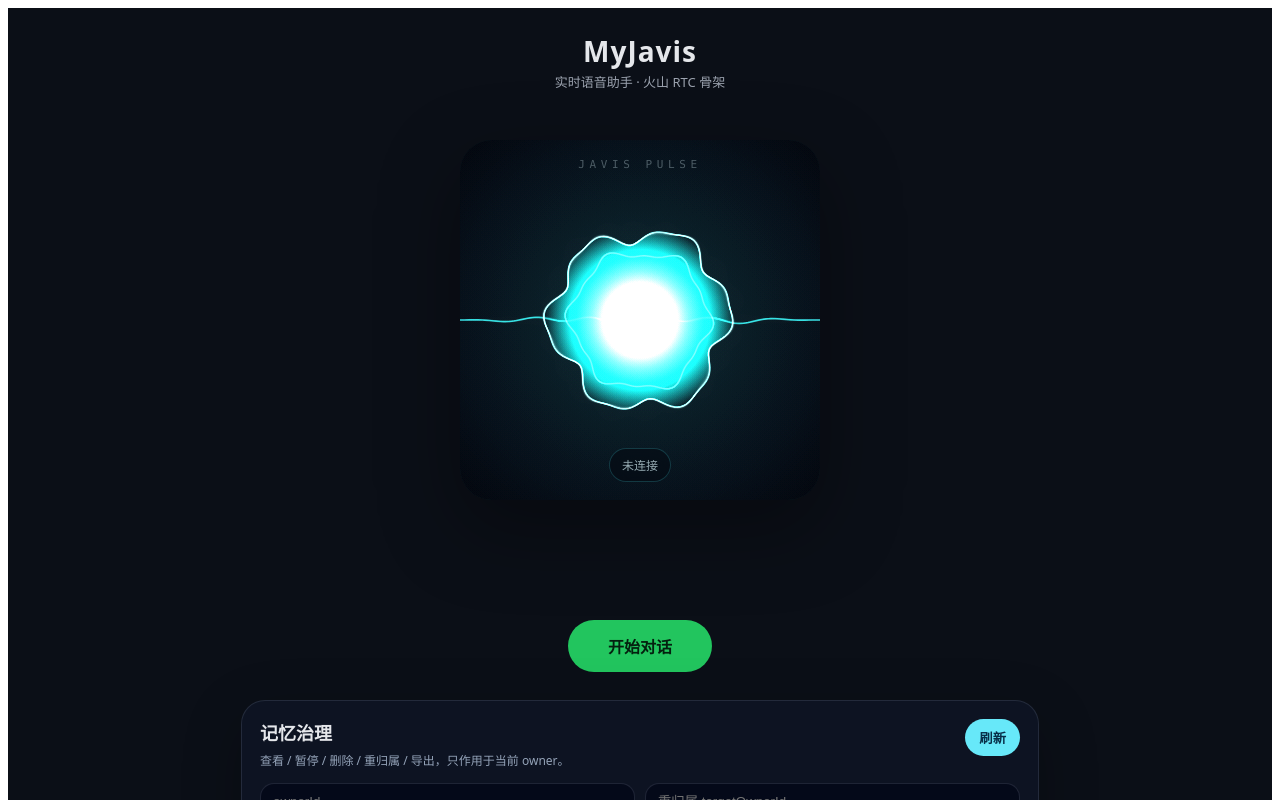
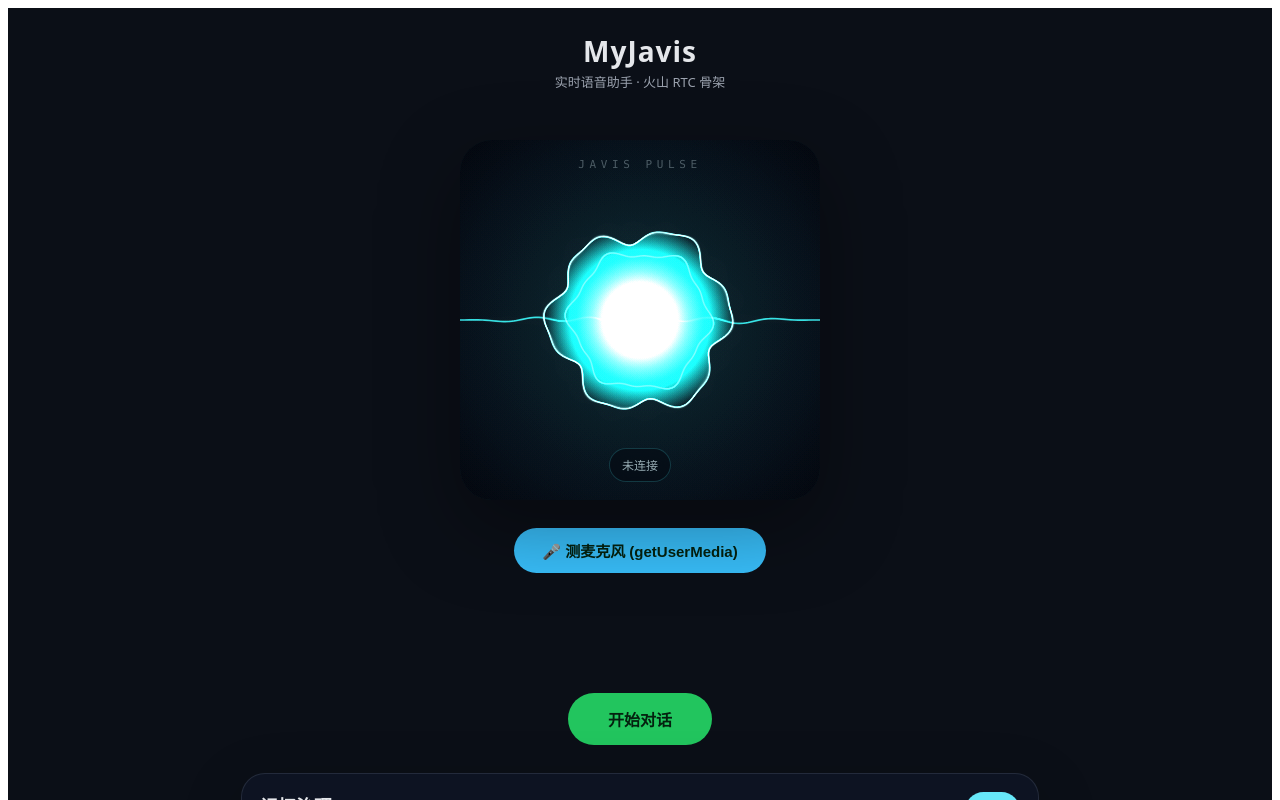
Before and after one commit to Hahaxiong838383/MyJavis, a React (Vite) app in the folder apps/web/: page / in a window 1280 px wide. Shown: the top 800 px of the page. Built offline with nearby package versions, Linux system fonts and the light colour scheme.

Commit message:
test(myjavis): 加临时 mic-test 按钮验 WKWebView getUserMedia 命门

```diff
--- a/apps/web/src/App.tsx
+++ b/apps/web/src/App.tsx
@@ -1,3 +1,4 @@
+import { useState } from 'react';
 import { useVoiceRtc } from './useVoiceRtc';
 import { useAppStore } from './store';
 import { PulseOrb } from './components/PulseOrb';
@@ -22,6 +23,24 @@ export default function App() {
   const subtitle = useAppStore((s) => s.subtitle);
   const userSubtitle = useAppStore((s) => s.userSubtitle);
 
+  // [临时·mic-test] 验证 WKWebView 是否放行 getUserMedia（无需火山凭据）。命门验完即可删。
+  const [micResult, setMicResult] = useState<'idle' | 'testing' | 'ok' | 'fail'>('idle');
+  const [micErr, setMicErr] = useState('');
+  const testMic = async () => {
+    setMicResult('testing');
+    setMicErr('');
+    try {
+      const stream = await navigator.mediaDevices.getUserMedia({ audio: true });
+      stream.getTracks().forEach((t) => t.stop()); // 停掉测试流，PulseOrb 自己会再开
+      setMicResult('ok');
+    } catch (e) {
+      setMicResult('fail');
+      setMicErr(e instanceof Error ? `${e.name}: ${e.message}` : String(e));
+    }
+  };
+  // 测麦克风成功后把律动球顶成 listening，直观看它是否随说话起伏。
+  const orbPhase = micResult === 'ok' && voiceStatus === 'idle' ? 'listening' : voiceStatus;
+
   return (
     <div style={styles.page}>
       <header style={styles.header}>
@@ -30,7 +49,16 @@ export default function App() {
       </header>
 
       <main style={styles.main}>
-        <PulseOrb phase={voiceStatus} label={connecting ? PHASE_LABEL[connectPhase] ?? '连接中…' : STATUS_LABEL[voiceStatus]} />
+        <PulseOrb phase={orbPhase} label={connecting ? PHASE_LABEL[connectPhase] ?? '连接中…' : STATUS_LABEL[orbPhase]} />
+
+        {/* [临时·mic-test] 验 WKWebView getUserMedia 命门，验完删此块 */}
+        <div style={styles.micTest}>
+          <button style={{ ...styles.btn, ...styles.btnMic }} disabled={micResult === 'testing'} onClick={() => void testMic()}>
+            🎤 {micResult === 'testing' ? '请求麦克风中…' : '测麦克风 (getUserMedia)'}
+          </button>
+          {micResult === 'ok' && <p style={styles.micOk}>✅ getUserMedia 成功，麦克风已授权。对着说话，律动球应随声起伏。</p>}
+          {micResult === 'fail' && <p style={styles.micFail}>❌ getUserMedia 失败：{micErr}（WKWebView 拒绝媒体捕获，需补 webview 权限处理）</p>}
+        </div>
 
         <div style={styles.captions}>
           {userSubtitle && (
@@ -96,5 +124,9 @@ const styles: Record<string, React.CSSProperties> = {
   btn: { padding: '14px 40px', borderRadius: 999, border: 'none', fontSize: 16, fontWeight: 700, cursor: 'pointer' },
   btnPrimary: { background: '#22c55e', color: '#04210f' },
   btnStop: { background: '#ef4444', color: '#fff' },
+  micTest: { display: 'flex', flexDirection: 'column', alignItems: 'center', gap: 8, maxWidth: 520, textAlign: 'center' },
+  btnMic: { background: '#38bdf8', color: '#04210f', padding: '12px 28px', fontSize: 15 },
+  micOk: { color: '#4ade80', fontSize: 14, margin: 0 },
+  micFail: { color: '#f87171', fontSize: 14, margin: 0 },
   footer: { padding: '16px', textAlign: 'center', fontSize: 12, color: '#6b7280' },
 };
```
